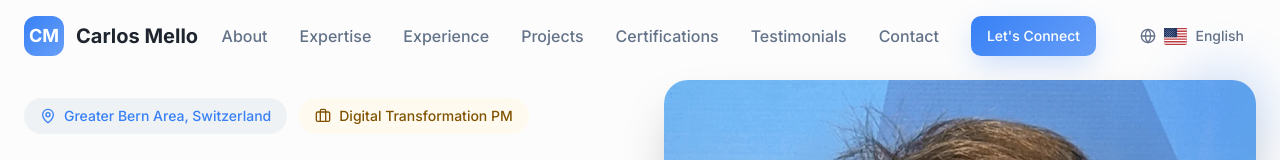
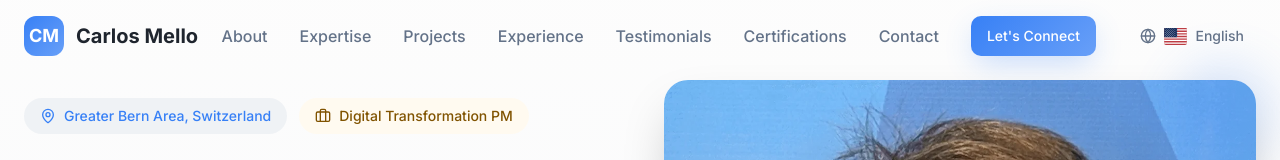
Before and after one commit to carlosduplar/cduplar-ai-nexus, a React (Vite) app: page /en in a window 1280 px wide. Shown: the top 160 px of the page. Built offline with nearby package versions, Linux system fonts and the light colour scheme.

Commit message:
Section reordering

```diff
--- a/src/components/Navigation.tsx
+++ b/src/components/Navigation.tsx
@@ -20,10 +20,10 @@ const Navigation = () => {
   const navItems = [
     { href: "#about", label: t('navigation.about') },
     { href: "#expertise", label: t('navigation.expertise') },
+    { href: "#projects", label: t('navigation.projects') },
     { href: "#experience", label: t('navigation.experience') },
-    { href: "#projects", label: t('navigation.projects') },
+    { href: "#testimonials", label: t('navigation.testimonials') },
     { href: "#certifications", label: t('navigation.certifications') },
-    { href: "#testimonials", label: t('navigation.testimonials') },
     { href: "#contact", label: t('navigation.contact') },
   ];
 
--- a/src/pages/Index.tsx
+++ b/src/pages/Index.tsx
@@ -42,10 +42,10 @@ const Index = () => {
       <main>
         <AboutSection />
         <ExpertiseSection />
+        <ProjectsSection />
         <ExperienceSection />
-        <ProjectsSection />
+        <TestimonialsSection />
         <CertificationsSection />
-        <TestimonialsSection />
         <ContactSection />
       </main>
     </div>
```
